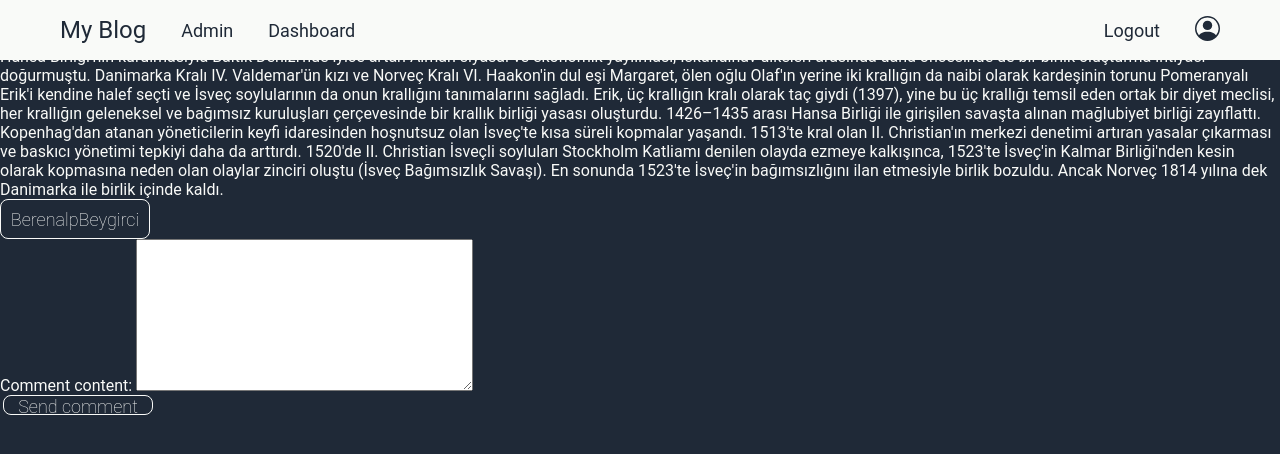
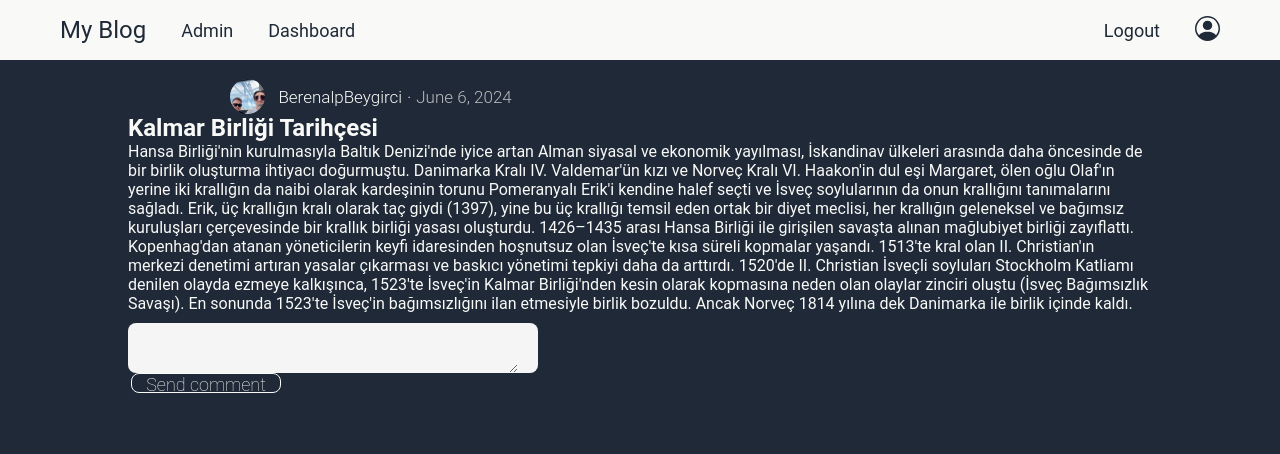
Before and after one commit to FEGE1/My_Blog_Site, a Django app: page /details/30 in a window 1280 px wide. Shown: the top 454 px of the page. Run offline with Django 5.2, Linux system fonts and the light colour scheme; a user stored in the database is signed in; data comes from the database, SQL or seed files in the repository; both versions use the stored data as it was after the commit; some libraries are stand-ins or nearby versions.

Commit message:
Fri Sep 13

```diff
--- a/blog/models.py
+++ b/blog/models.py
@@ -35,5 +35,5 @@ class UserModel(models.Model):
 class Comment(models.Model):
     post=models.ForeignKey(Post,on_delete=models.CASCADE,related_name='comments')
     comment_author=models.ForeignKey("auth.User",on_delete=models.CASCADE)
-    comment_content=models.TextField(max_length=100)
+    comment_content=models.TextField(max_length=200)
     comment_date=models.DateTimeField(auto_now_add=True)
--- a/static/css/style.css
+++ b/static/css/style.css
@@ -59,6 +59,7 @@ input{
     background-color: #e5e5e5;
     margin: 0 10px 0 3px;
     height: 20px!important;
+    outline: none;
 }
 
 .input{
@@ -251,3 +252,53 @@ header{
 /* section2 end */
 
     /* index.html */
+
+    /* blog_detail.html */
+
+/* section1 */
+#detail-section1{
+    padding-top: 60px;
+}
+
+#detail-section1 div{
+    margin: 0 10% 0 10%;
+}
+/* section1 end */
+
+/* section2 */
+#detail-section2{
+    padding-top: 10px;
+}
+
+#detail-section2 div{
+    margin: 0 10% 0 10%;
+}
+
+#detail-section2 #id_comment_content{
+    margin: 20px;
+    border: none;
+    border-radius: 8px;
+    height: 100%!important;
+    width: 100%!important;
+    outline: none;
+    font-size: 15px;
+    align-content: center;
+    background-color: rgba(0, 0, 255, 0);
+}
+
+#detail-section2 div:has(>#id_comment_content){
+    background-color: whitesmoke;
+    border-radius: 8px;
+    width: 40%;
+    height: 50px;
+    align-items: center;
+    margin: 0;
+}
+
+#detail-section2 .comment{
+    margin: 50px 10% 50px 10%;
+}
+
+/* section2 end */
+
+    /* blog_detail.html */
--- a/static/js/script.js
+++ b/static/js/script.js
@@ -9,3 +9,4 @@ if(path=="/"){
 else{
     nav.classList.add( "sticky");
 }
+//navbar end
--- a/templates/blog/blog_details.html
+++ b/templates/blog/blog_details.html
@@ -2,31 +2,39 @@
 {% block bodyBlock %}
     <br>
 
-
-      <div class="h-100 p-5 text-bg-dark rounded-3">
+    <section id="detail-section1">
+      <div>
+        <div class="blog-user flex">
+          <img class="author-pp" src="{{post.author.UserModel.profile_pic.url}}" alt="author-pp">
+          <p class="author-name">{{post.author}}</p>
+          <span style="margin-bottom:10px;"><p>.</p></span>
+          <span style="opacity: 70%;"><p>{{post.create_date.date}}</p></span>
+        </div>
         <h2>{{post.title}}</h2>
         <p>{{post.content}}</p>
-        <button class="btn btn-outline-light" type="button">{{post.author}}</button>
       </div>
+    </section>
+    <section id="detail-section2">
+      <div>
         {% if user.is_authenticated %}
           <form method='POST'>
             {% csrf_token %}
-          {{form.as_p}}
+            <div class="flex">
+              {{form.comment_content}}
+            </div>
             <input type="submit" value="Send comment" class="btn btn-success">
           </form>
         {% endif %}
-
+      </div>
       {% for comment in comments %}
-        <div class="container">
-          <hr>
+        <div class="comment">
           <h3>{{comment.comment_author.username}}</h3>
           <p>{{comment.comment_content}}</p>
           <p>{{comment.comment_date}}</p>
           {% if user.id == comment.comment_author.id %}
             <a href="{% url 'blog:comment_delete' id=comment.id %}"><button type="submit" class="btn btn-danger">Delete</button></a>
-            <hr>
           {% endif %}
         </div>
       {% endfor %}
-
+    </section>
 {% endblock bodyBlock %}
--- a/templates/index.html
+++ b/templates/index.html
@@ -28,7 +28,7 @@
         </ul>
         <ul class="flex">
             <div class="input">
-                <input class="input" type="text">
+                <input class="input" type="text" placeholder="Search...">
                 <a href="#"><i id="search-icon" class="fa-solid fa-magnifying-glass"></i></a>
             </div>
         </ul>
@@ -50,6 +50,7 @@
                         <span style="font-style:italic;opacity: 80%;"><p>{{post.content}}</p></span>
                     </div>
                 </div>
+                <p>{{post.comment_count.count}} - comment</p>
             </div>
         </a>
         <div class="border"></div>
```
Also changed, not shown: blog/migrations/0008_alter_comment_comment_content_alter_usermodel_user.py (added), db.sqlite3, media/profile_pics/Faruk-Ege-Eryigit_Vesikalik-fotor-bg-remover-20240714152956.png (added). Lines whose indentation alone changed are shown as unchanged.
